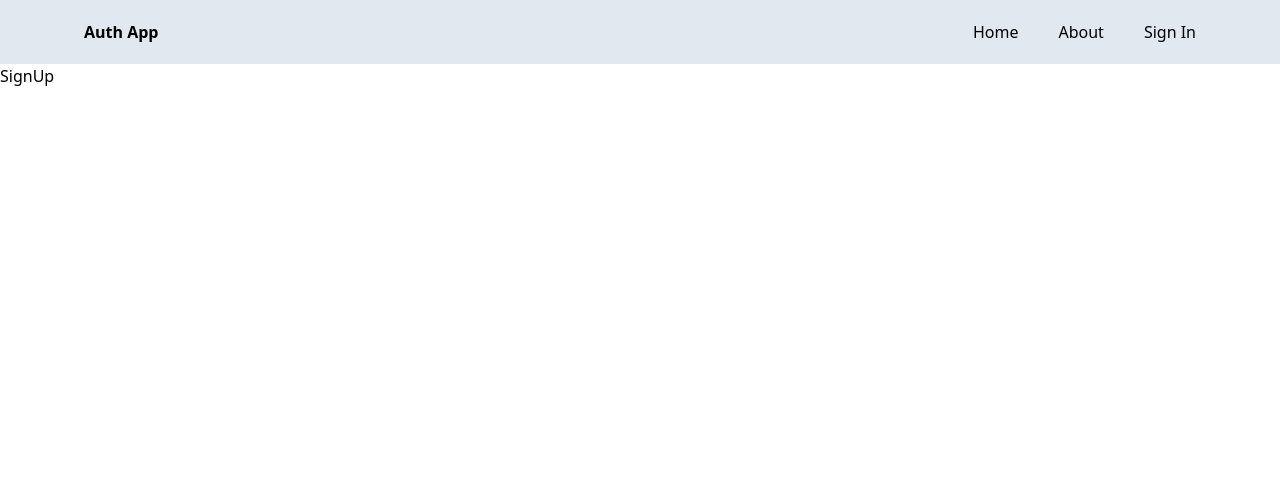
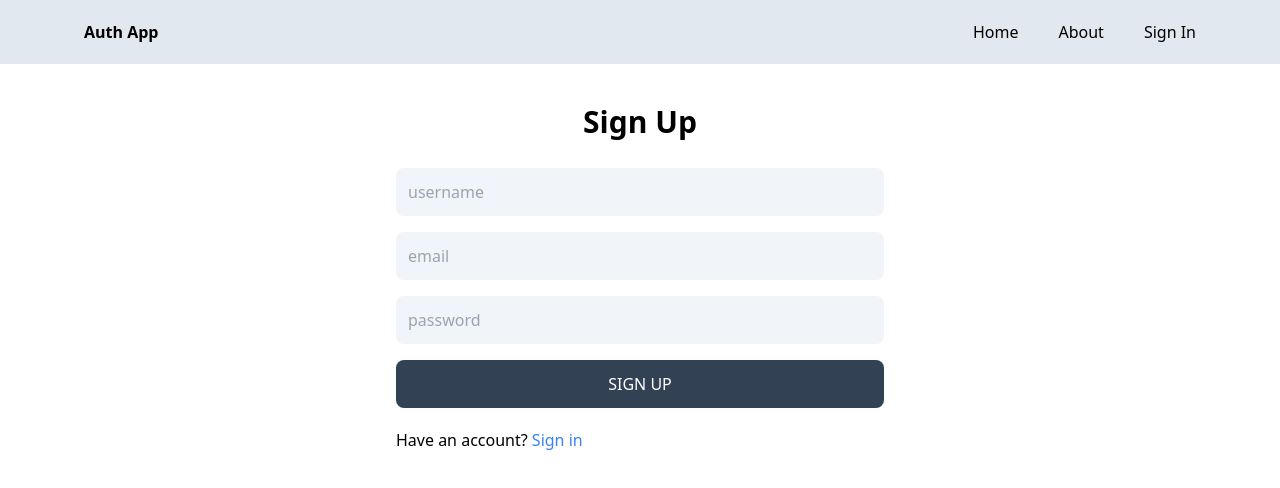
Before and after one commit to mrjakhongir/mern-auth, a React (Vite) app in the folder client/: page /sign-up in a window 1280 px wide. Shown: the top 488 px of the page. Built offline with nearby package versions, Linux system fonts and the light colour scheme.

Commit message:
feat: customize signup page

```diff
--- a/client/src/pages/SignUp.jsx
+++ b/client/src/pages/SignUp.jsx
@@ -1,3 +1,43 @@
+import { Link } from 'react-router-dom'
+
 export default function SignUp() {
-  return <div>SignUp</div>
+  return (
+    <div className="p-3 max-w-lg mx-auto">
+      <h1 className="text-3xl text-center font-semibold my-7">Sign Up</h1>
+      <form className="flex flex-col gap-4 ">
+        <input
+          type="text"
+          placeholder="username"
+          id="username"
+          className="bg-slate-100 p-3 rounded-lg"
+          autoComplete="off"
+        />
+        <input
+          type="email"
+          placeholder="email"
+          id="email"
+          className="bg-slate-100 p-3 rounded-lg"
+          autoComplete="off"
+        />
+        <input
+          type="password"
+          placeholder="password"
+          className="bg-slate-100 p-3 rounded-lg"
+          autoComplete="off"
+        />
+        <button className="bg-slate-700 text-white p-3 rounded-lg uppercase hover:opacity-95 disabled:opacity-80">
+          SIGN UP
+        </button>
+        {/* <button className="bg-slate-700 text-white p-3 rounded-lg uppercase hover:opacity-95 disabled:opacity-80">
+          CONTINUE WITH GOOGLE
+        </button> */}
+      </form>
+      <p className="mt-5">
+        Have an account?{' '}
+        <Link className="text-blue-500" to="/sign-in">
+          Sign in
+        </Link>
+      </p>
+    </div>
+  )
 }
```
